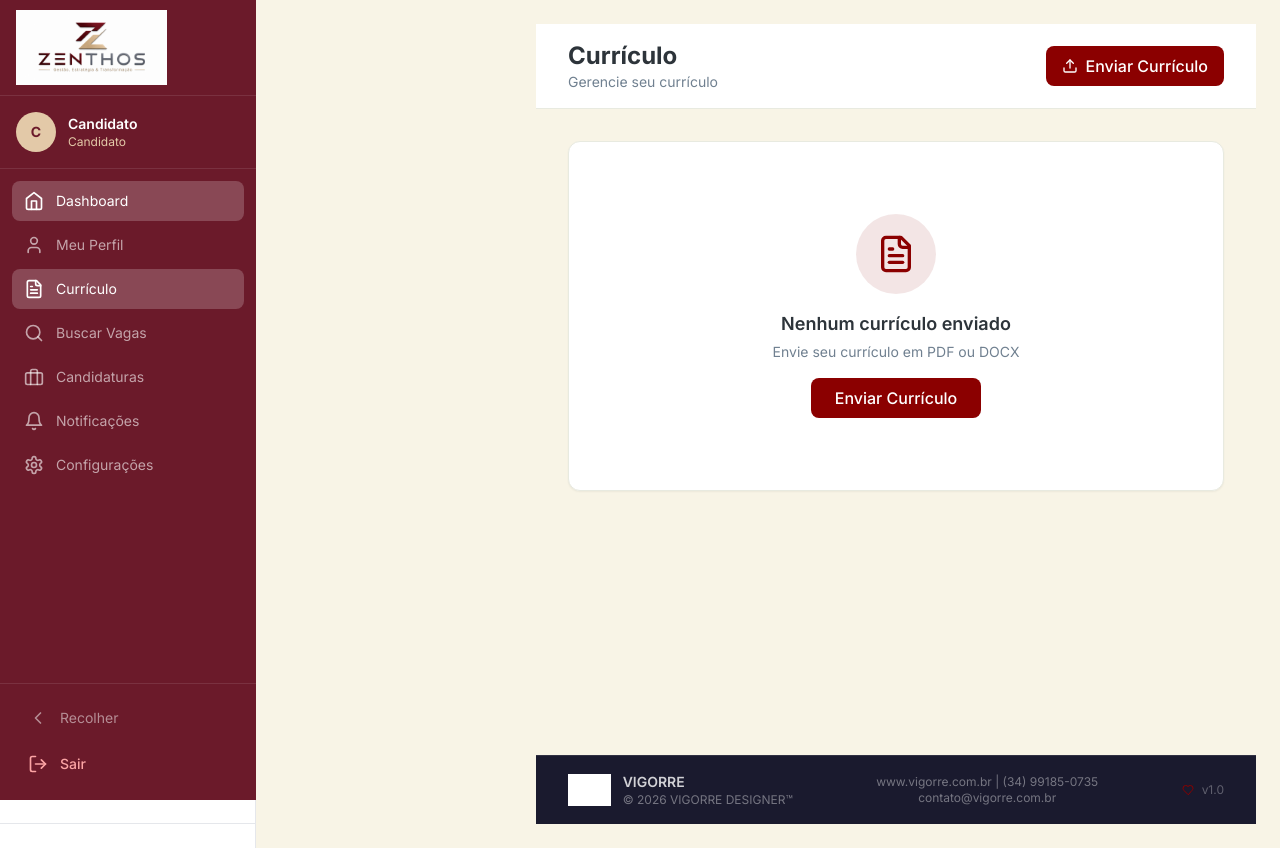
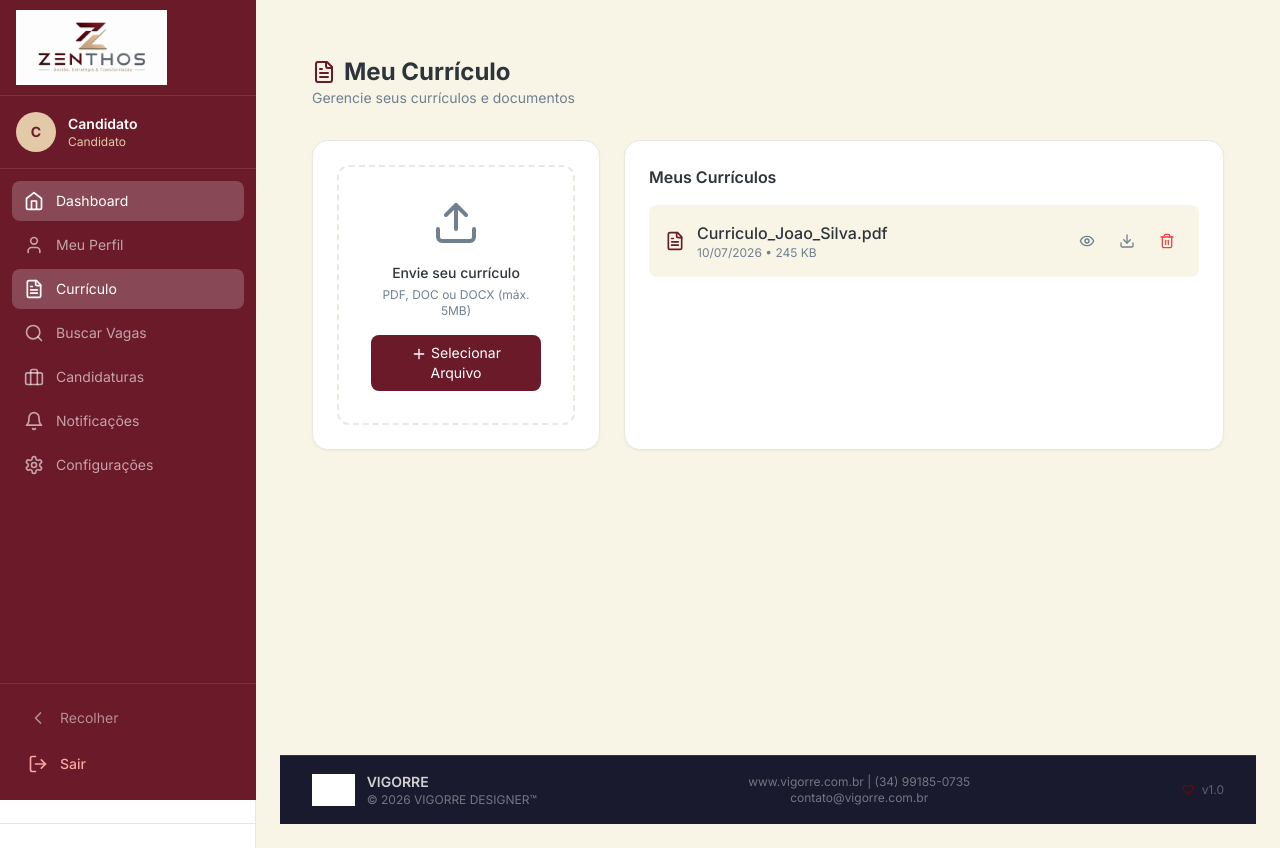
Before and after one commit to trivoroficial/consult_recruit, a Next.js app: page /candidato/curriculo in a window 1280 px wide. Built offline with nearby package versions, Linux system fonts and the light colour scheme; grey boxes are pictures that could not be loaded.

Commit message:
Refactor CandidatoCurriculo component layout

```diff
--- a/src/app/(dashboard)/candidato/curriculo/page.tsx
+++ b/src/app/(dashboard)/candidato/curriculo/page.tsx
@@ -1,43 +1,74 @@
 'use client'
 
-import { SidebarCandidato } from '@/components/dashboard/SidebarCandidato'
+import { useState } from 'react'
 import { DashboardFooter } from '@/components/dashboard/DashboardFooter'
-import { FileText, Upload, Download, Trash2 } from 'lucide-react'
+import { FileText, Upload, Download, Eye, Plus, Trash2, CheckCircle } from 'lucide-react'
 
 export default function CandidatoCurriculo() {
+  const [curriculos, setCurriculos] = useState([
+    { id: 1, nome: 'Curriculo_Joao_Silva.pdf', data: '10/07/2026', tamanho: '245 KB' }
+  ])
+
   return (
     <div className="min-h-screen bg-[#F8F4E6] flex flex-col">
-      <SidebarCandidato />
+      <div className="flex-1 p-8">
+        <div className="mb-8">
+          <h1 className="text-2xl font-bold text-[#2D343A] flex items-center gap-2">
+            <FileText className="h-6 w-6 text-[#6B1A2A]" />
+            Meu Currículo
+          </h1>
+          <p className="text-sm text-[#708090]">Gerencie seus currículos e documentos</p>
+        </div>
 
-      <div className="flex-1 ml-64 flex flex-col min-h-screen">
-        <header className="bg-white border-b border-[#E8EAE0] px-8 py-4 flex items-center justify-between">
-          <div>
-            <h1 className="text-2xl font-bold text-[#2D343A]">Currículo</h1>
-            <p className="text-sm text-[#708090]">Gerencie seu currículo</p>
-          </div>
-          <button className="px-4 py-2 bg-[#8B0000] text-white rounded-lg hover:bg-[#700000] transition font-medium flex items-center gap-2">
-            <Upload className="h-4 w-4" />
-            Enviar Currículo
-          </button>
-        </header>
-
-        <div className="flex-1 p-8">
-          <div className="bg-white rounded-xl shadow-sm border border-[#E8EAE0] p-6">
-            <div className="text-center py-12">
-              <div className="w-20 h-20 bg-[#8B0000]/10 rounded-full flex items-center justify-center mx-auto mb-4">
-                <FileText className="h-10 w-10 text-[#8B0000]" />
-              </div>
-              <h3 className="text-lg font-semibold text-[#2D343A]">Nenhum currículo enviado</h3>
-              <p className="text-sm text-[#708090] mt-1">Envie seu currículo em PDF ou DOCX</p>
-              <button className="mt-4 px-6 py-2 bg-[#8B0000] text-white rounded-lg hover:bg-[#700000] transition font-medium">
-                Enviar Currículo
+        <div className="grid grid-cols-1 md:grid-cols-3 gap-6">
+          {/* Card Upload */}
+          <div className="bg-white rounded-2xl shadow-sm border border-[#E8EAE0] p-6 hover:shadow-md transition">
+            <div className="border-2 border-dashed border-[#E8EAE0] rounded-xl p-8 text-center hover:border-[#6B1A2A] transition">
+              <Upload className="h-12 w-12 text-[#708090] mx-auto mb-4" />
+              <p className="text-sm font-medium text-[#2D343A]">Envie seu currículo</p>
+              <p className="text-xs text-[#708090] mt-1">PDF, DOC ou DOCX (máx. 5MB)</p>
+              <button className="mt-4 px-6 py-2 bg-[#6B1A2A] text-white rounded-lg hover:bg-[#4A0E1A] transition text-sm">
+                <Plus className="h-4 w-4 inline mr-1" />
+                Selecionar Arquivo
               </button>
             </div>
           </div>
+
+          {/* Lista de Currículos */}
+          <div className="md:col-span-2 bg-white rounded-2xl shadow-sm border border-[#E8EAE0] p-6">
+            <h3 className="font-semibold text-[#2D343A] mb-4">Meus Currículos</h3>
+            {curriculos.length === 0 ? (
+              <p className="text-center text-[#708090] py-8">Nenhum currículo cadastrado</p>
+            ) : (
+              <div className="space-y-3">
+                {curriculos.map((item) => (
+                  <div key={item.id} className="flex items-center justify-between p-4 bg-[#F8F4E6] rounded-lg">
+                    <div className="flex items-center gap-3">
+                      <FileText className="h-5 w-5 text-[#6B1A2A]" />
+                      <div>
+                        <p className="font-medium text-[#2D343A]">{item.nome}</p>
+                        <p className="text-xs text-[#708090]">{item.data} • {item.tamanho}</p>
+                      </div>
+                    </div>
+                    <div className="flex gap-2">
+                      <button className="p-2 hover:bg-[#E8EAE0] rounded-lg transition" title="Visualizar">
+                        <Eye className="h-4 w-4 text-[#708090]" />
+                      </button>
+                      <button className="p-2 hover:bg-[#E8EAE0] rounded-lg transition" title="Baixar">
+                        <Download className="h-4 w-4 text-[#708090]" />
+                      </button>
+                      <button className="p-2 hover:bg-red-50 rounded-lg transition" title="Excluir">
+                        <Trash2 className="h-4 w-4 text-red-500" />
+                      </button>
+                    </div>
+                  </div>
+                ))}
+              </div>
+            )}
+          </div>
         </div>
-
-        <DashboardFooter />
       </div>
+      <DashboardFooter />
     </div>
   )
 }
```
